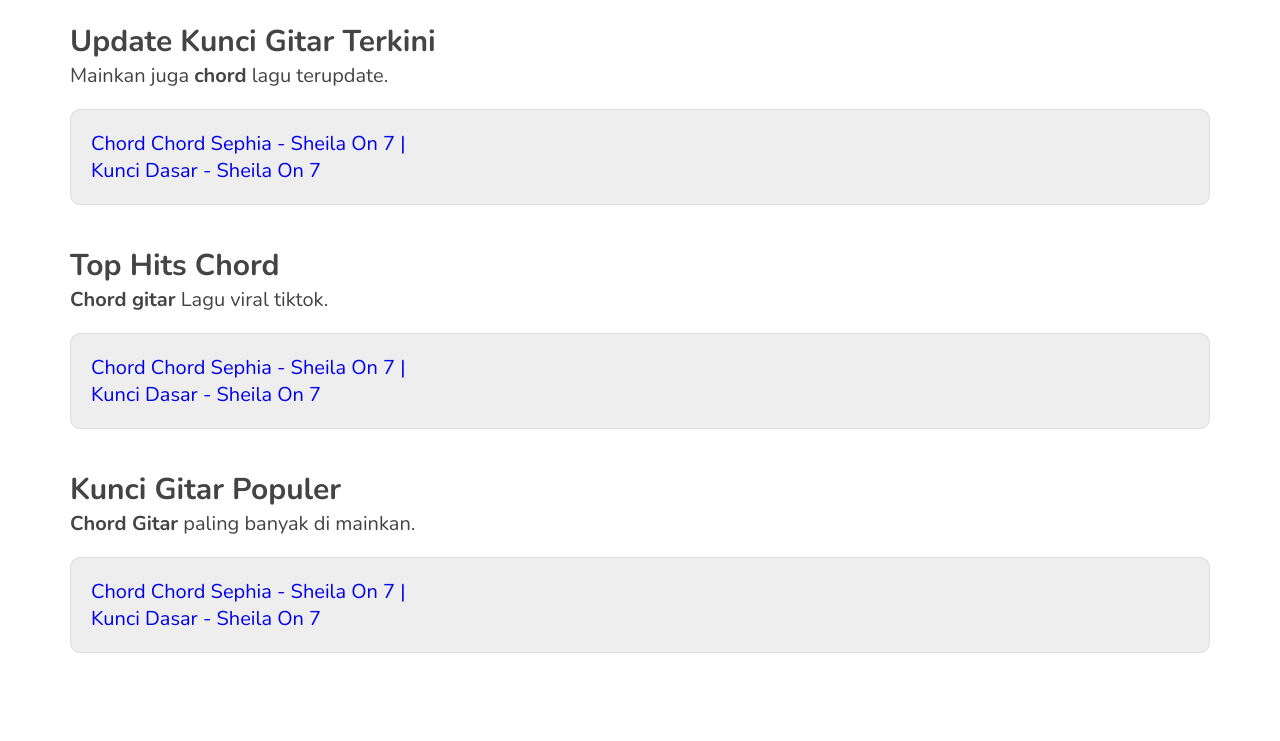
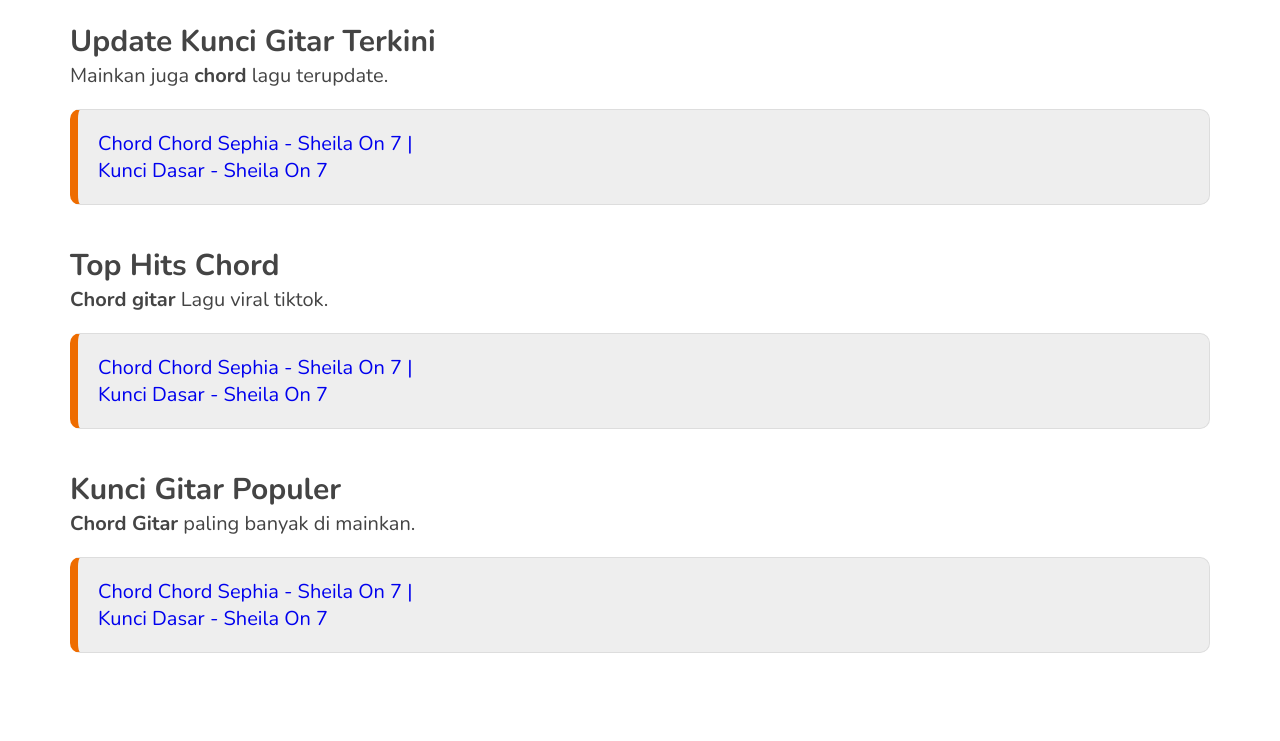
Before and after one commit to sudut-nirwana/sudut-nirwana-main, a Jekyll site: the page built from index.html, in a window 1280 px wide. Shown: the part 1672-2413 px from the top of the page. Built offline with Jekyll 4.4.1, drawn with Linux system fonts in a browser that asks for light colours.

Commit message:
Update style.css

```diff
--- a/assets/css/style.css
+++ b/assets/css/style.css
@@ -562,6 +562,7 @@
    padding: 20px;
    background: #eee;
    border: 1px solid #ddd;
+   border-left: 8px solid #ee6c00;
    border-radius: 10px;
    margin: 20px 0;
    margin-bottom: 40px;
```
